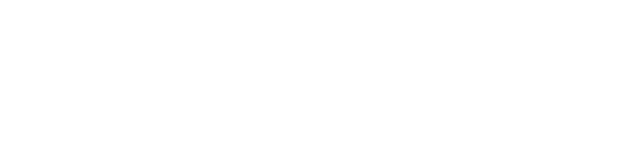
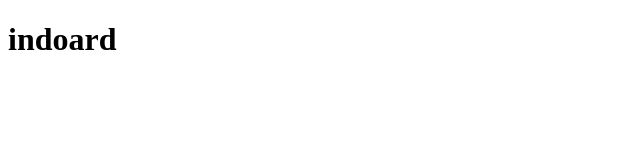
Before and after one commit to TigonEmmanuel/TRAVEL-GUIDE, a plain HTML site: page index.html in a window 1280 px wide. Shown: the whole page, without its empty margins (0-640 px from the left). Drawn offline with Linux system fonts and the light colour scheme.

Commit message:
main mess

```diff
--- a/index.html
+++ b/index.html
@@ -6,6 +6,7 @@
     <title>Document</title>
 </head>
 <body>
+    <h1> indoard</h1>
 
 </body>
 </html>
```
Also changed, not shown: about.html (added).
